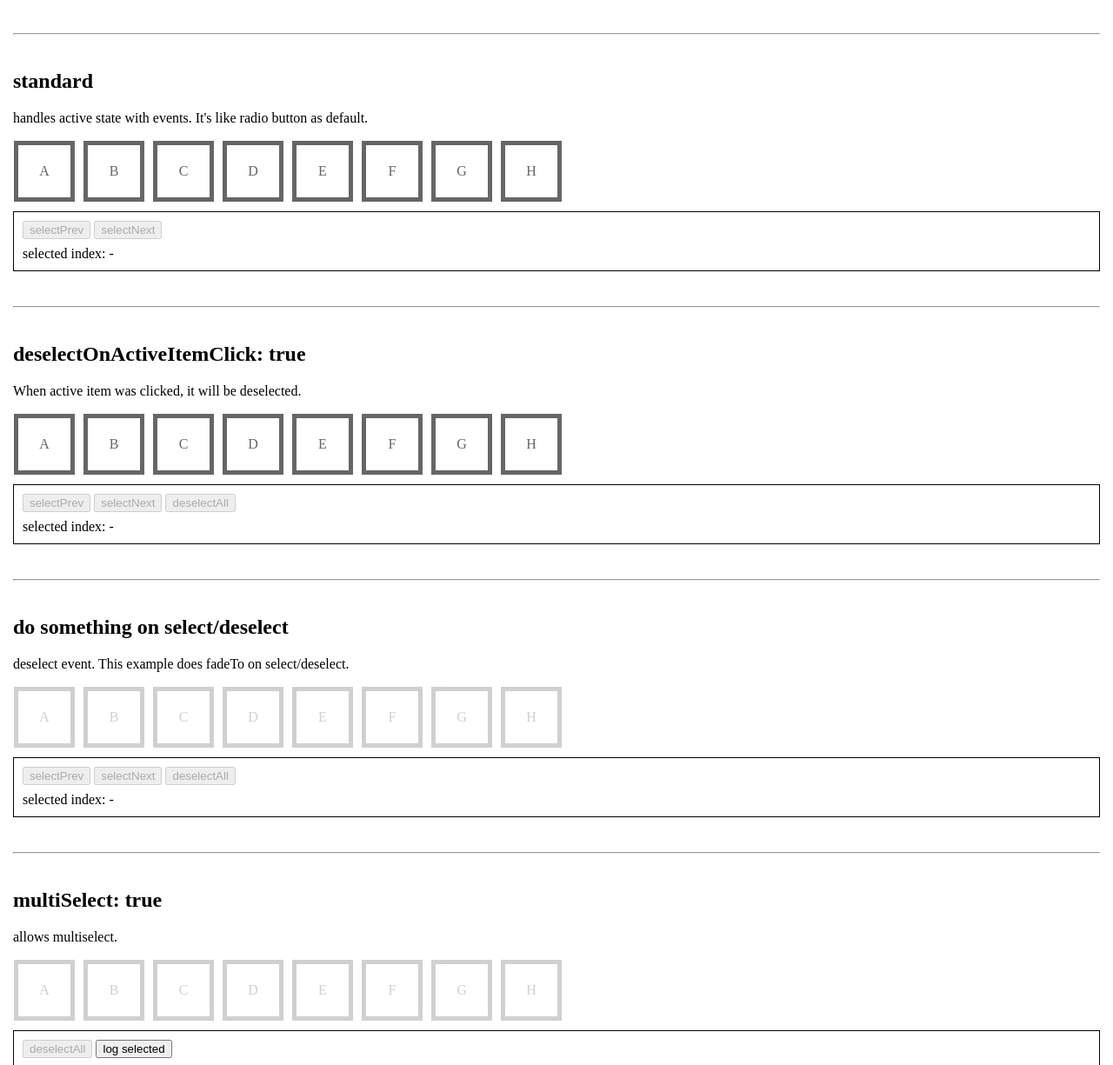
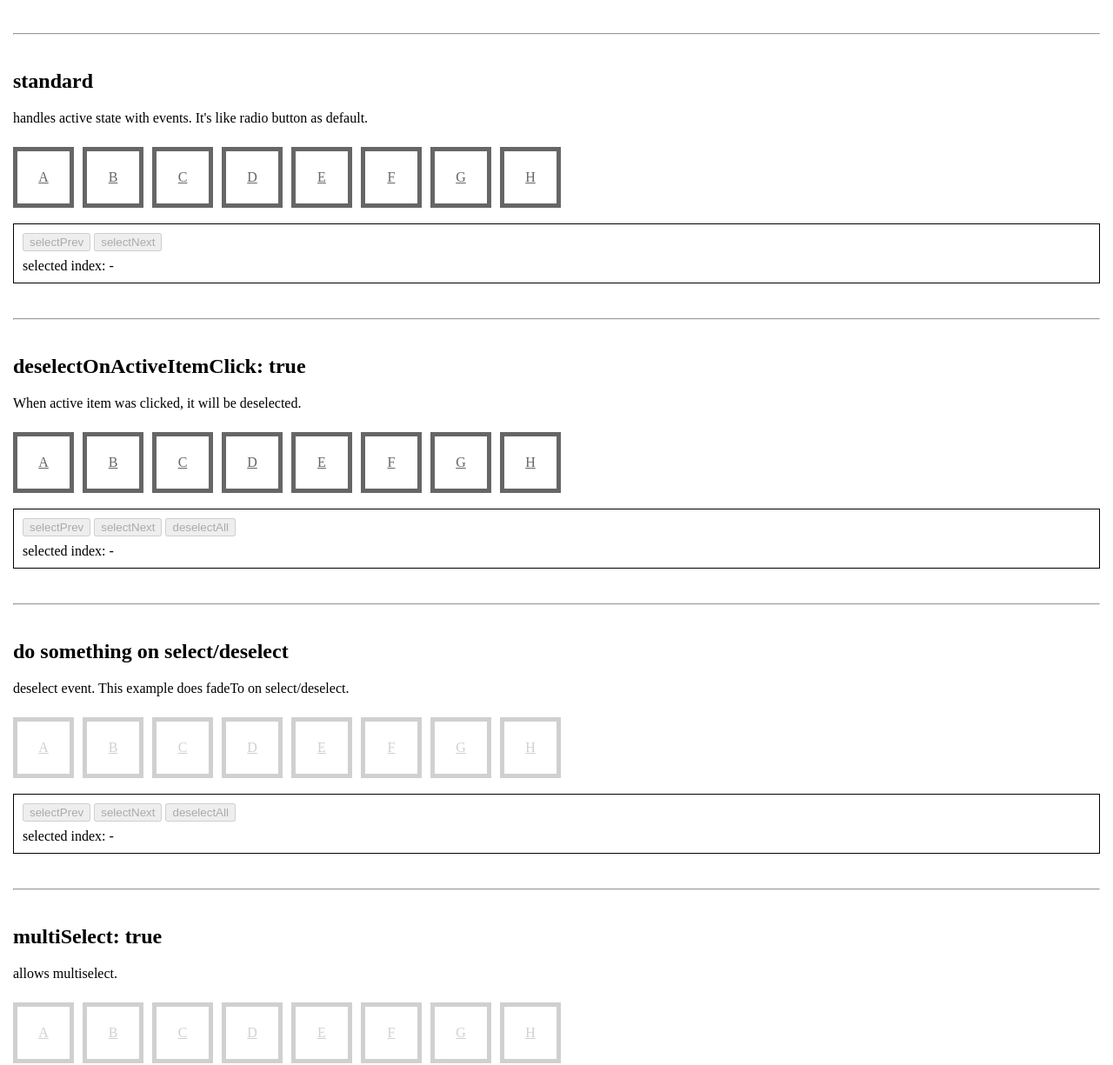
Before and after one commit to Takazudo/jQuery.selectableItemSequence, a website: page demos/1/index.html in a window 1280 px wide. Shown: the part 75-1300 px from the top of the page at 87% size. Drawn offline with Linux system fonts and the light colour scheme.

Commit message:
handled focus on demos

```diff
--- a/demos/1/index.html
+++ b/demos/1/index.html
@@ -13,7 +13,8 @@ hr {
 }
 .sequence {
 	overflow:hidden;
-	padding:1px;
+	padding:8px;
+	margin:0 0 0 -8px;
 	*zoom:1; /* ie */
 	-webkit-user-select:none;
 	-moz-user-select:none;
@@ -62,14 +63,14 @@ if(!window.console) {
 <p>handles active state with events. It's like radio button as default.</p>
 
 <div class="sequence" id="seq1">
-	<div class="item">A</div>
-	<div class="item">B</div>
-	<div class="item">C</div>
-	<div class="item">D</div>
-	<div class="item">E</div>
-	<div class="item">F</div>
-	<div class="item">G</div>
-	<div class="item">H</div>
+	<a href="#" class="item">A</a>
+	<a href="#" class="item">B</a>
+	<a href="#" class="item">C</a>
+	<a href="#" class="item">D</a>
+	<a href="#" class="item">E</a>
+	<a href="#" class="item">F</a>
+	<a href="#" class="item">G</a>
+	<a href="#" class="item">H</a>
 </div>
 
 <div class="debugTools">
@@ -128,14 +129,14 @@ $(function() {
 <p>When active item was clicked, it will be deselected.</p>
 
 <div class="sequence" id="seq2">
-	<div class="item">A</div>
-	<div class="item">B</div>
-	<div class="item">C</div>
-	<div class="item">D</div>
-	<div class="item">E</div>
-	<div class="item">F</div>
-	<div class="item">G</div>
-	<div class="item">H</div>
+	<a href="#" class="item">A</a>
+	<a href="#" class="item">B</a>
+	<a href="#" class="item">C</a>
+	<a href="#" class="item">D</a>
+	<a href="#" class="item">E</a>
+	<a href="#" class="item">F</a>
+	<a href="#" class="item">G</a>
+	<a href="#" class="item">H</a>
 </div>
 
 <div class="debugTools">
@@ -207,14 +208,14 @@ $(function() {
 <p>deselect event. This example does fadeTo on select/deselect.</p>
 
 <div class="sequence" id="seq3">
-	<div class="item">A</div>
-	<div class="item">B</div>
-	<div class="item">C</div>
-	<div class="item">D</div>
-	<div class="item">E</div>
-	<div class="item">F</div>
-	<div class="item">G</div>
-	<div class="item">H</div>
+	<a href="#" class="item">A</a>
+	<a href="#" class="item">B</a>
+	<a href="#" class="item">C</a>
+	<a href="#" class="item">D</a>
+	<a href="#" class="item">E</a>
+	<a href="#" class="item">F</a>
+	<a href="#" class="item">G</a>
+	<a href="#" class="item">H</a>
 </div>
 
 <div class="debugTools">
@@ -292,14 +293,14 @@ $(function() {
 <p>allows multiselect.</p>
 
 <div class="sequence" id="seq4">
-	<div class="item">A</div>
-	<div class="item">B</div>
-	<div class="item">C</div>
-	<div class="item">D</div>
-	<div class="item">E</div>
-	<div class="item">F</div>
-	<div class="item">G</div>
-	<div class="item">H</div>
+	<a href="#" class="item">A</a>
+	<a href="#" class="item">B</a>
+	<a href="#" class="item">C</a>
+	<a href="#" class="item">D</a>
+	<a href="#" class="item">E</a>
+	<a href="#" class="item">F</a>
+	<a href="#" class="item">G</a>
+	<a href="#" class="item">H</a>
 </div>
 
 <div class="debugTools">
@@ -363,14 +364,14 @@ $(function() {
 <p>select by index.</p>
 
 <div class="sequence" id="seq5">
-	<div class="item">A</div>
-	<div class="item">B</div>
-	<div class="item">C</div>
-	<div class="item">D</div>
-	<div class="item">E</div>
-	<div class="item">F</div>
-	<div class="item">G</div>
-	<div class="item">H</div>
+	<a href="#" class="item">A</a>
+	<a href="#" class="item">B</a>
+	<a href="#" class="item">C</a>
+	<a href="#" class="item">D</a>
+	<a href="#" class="item">E</a>
+	<a href="#" class="item">F</a>
+	<a href="#" class="item">G</a>
+	<a href="#" class="item">H</a>
 </div>
 
 <div class="debugTools">
@@ -431,14 +432,14 @@ $(function() {
 <p>select by indexes.</p>
 
 <div class="sequence" id="seq6">
-	<div class="item">A</div>
-	<div class="item">B</div>
-	<div class="item">C</div>
-	<div class="item">D</div>
-	<div class="item">E</div>
-	<div class="item">F</div>
-	<div class="item">G</div>
-	<div class="item">H</div>
+	<a href="#" class="item">A</a>
+	<a href="#" class="item">B</a>
+	<a href="#" class="item">C</a>
+	<a href="#" class="item">D</a>
+	<a href="#" class="item">E</a>
+	<a href="#" class="item">F</a>
+	<a href="#" class="item">G</a>
+	<a href="#" class="item">H</a>
 </div>
 
 <div class="debugTools">
```
